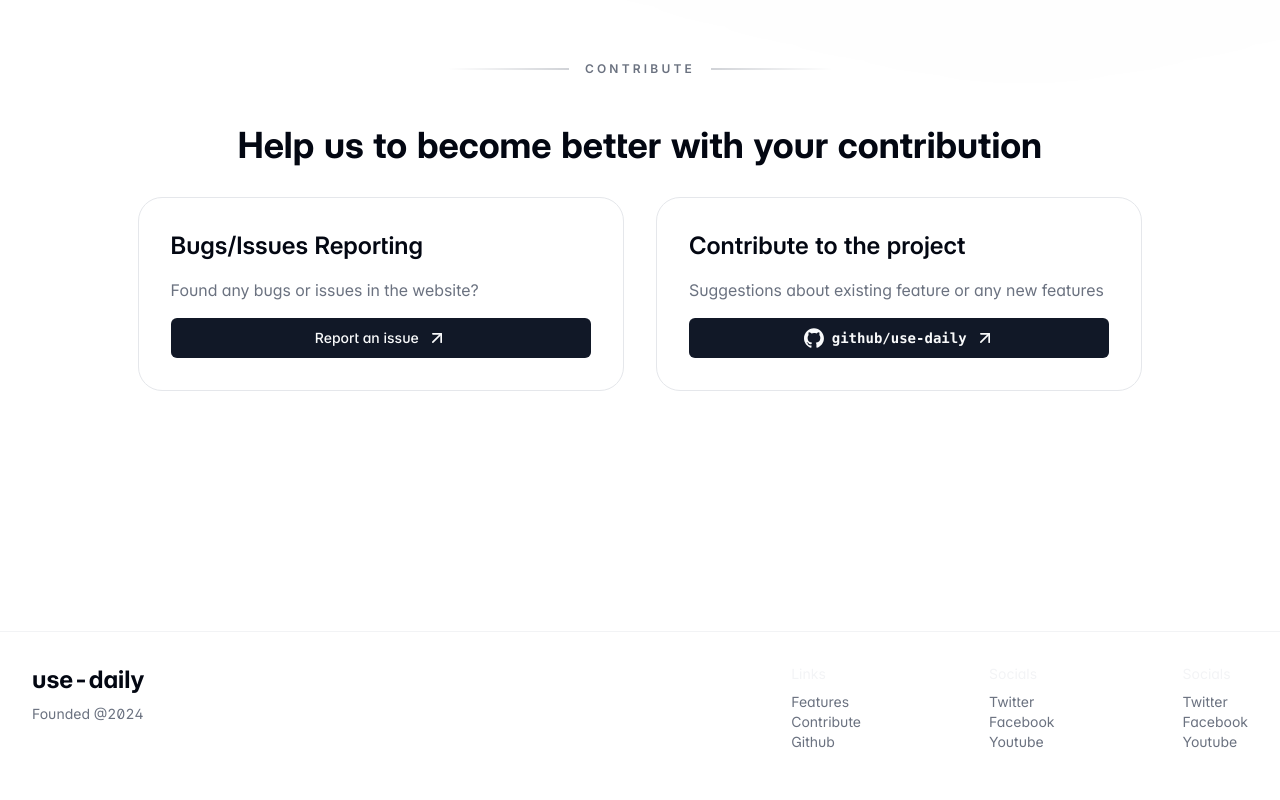
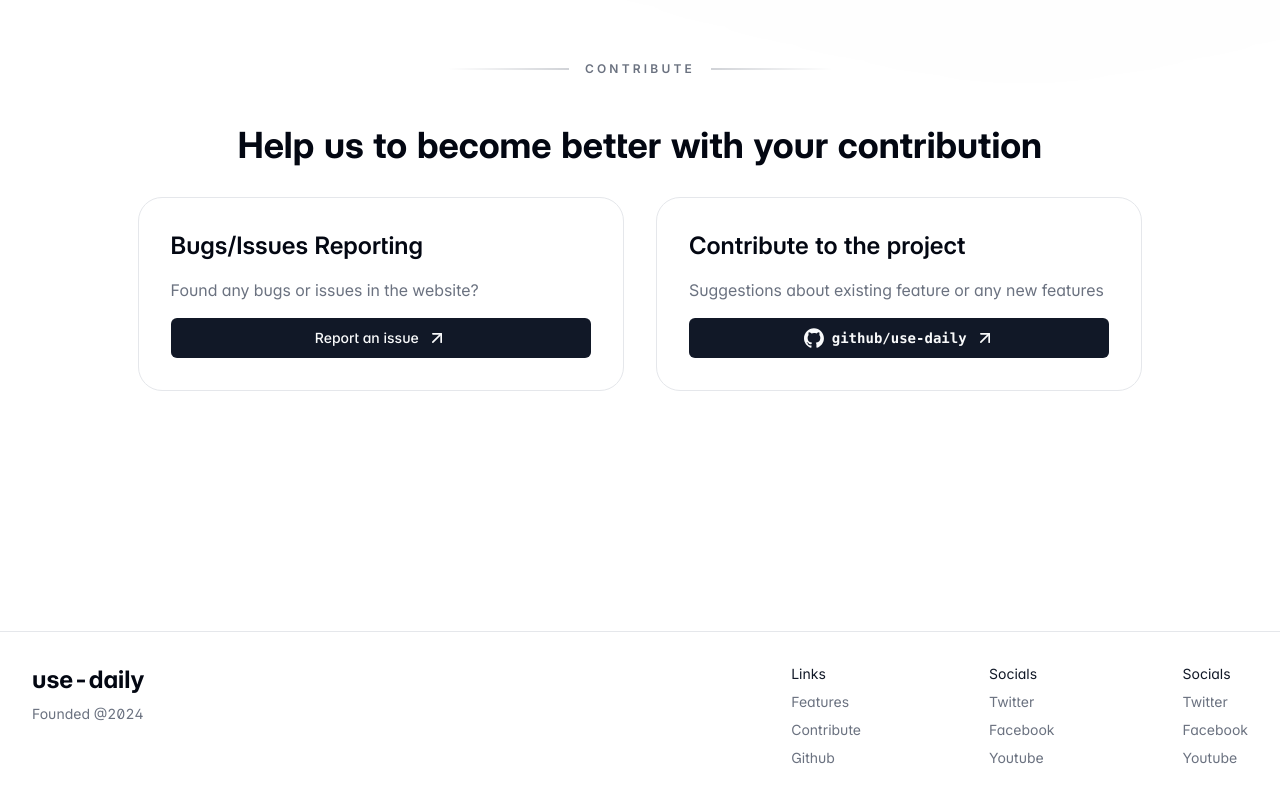
Before and after one commit to seuristic/use-daily, a React (Vite) app: page / in a window 1280 px wide. Shown: the part 1679-2479 px from the top of the page. Built offline with nearby package versions, Linux system fonts and the light colour scheme.

Commit message:
-- decided to move to Next.js (bad UX with Vite) --

```diff
--- a/package.json
+++ b/package.json
@@ -18,7 +18,7 @@
     "@tanstack/react-query": "^5.59.16",
     "class-variance-authority": "^0.7.0",
     "clsx": "^2.1.1",
-    "firebase": "^10.14.0",
+    "firebase": "^11.0.1",
     "lucide-react": "^0.447.0",
     "react": "^18.3.1",
     "react-dom": "^18.3.1",
--- a/src/app/routes/auth/login.tsx
+++ b/src/app/routes/auth/login.tsx
@@ -1,6 +1,5 @@
-"use client"
+/* eslint-disable @typescript-eslint/no-unused-vars */
 
-import { useState } from "react"
 import { Button } from "@/components/ui/button"
 import {
   Card,
@@ -11,20 +10,38 @@ import {
   CardTitle,
 } from "@/components/ui/card"
 import { Icons } from "@/components/ui/icons"
+import { useState } from "react"
+import { signInWithPopup } from "firebase/auth"
+import { auth, provider } from "@/configs/firebase"
 
-export const LoginRoute = () => {
+export function LoginRoute() {
   const [isLoading, setIsLoading] = useState<boolean>(false)
+  const [error, setError] = useState<string | null>(null)
 
-  const handleGoogleLogin = async () => {
+  const signInWithGoogle = async () => {
     setIsLoading(true)
     try {
-      await new Promise((resolve) => setTimeout(resolve, 2000))
-      console.log("Google login initiated")
-    } catch (error) {
-      console.error("Login failed", error)
+      const response = await signInWithPopup(auth, provider)
+      console.log(
+        "Successfully authenticated with user details:",
+        response.user,
+      )
+    } catch (e: unknown) {
+      setError((e as Error).message as string)
     } finally {
       setIsLoading(false)
     }
+  }
+  if (error) {
+    return (
+      <div className="text-destructive-foreground">
+        Error occurred in authentication setup with Google
+      </div>
+    )
+  }
+
+  if (isLoading) {
+    return <div className="">Loader</div>
   }
 
   return (
@@ -39,7 +56,7 @@ export const LoginRoute = () => {
         <CardContent className="flex justify-center">
           <Button
             variant="outline"
-            onClick={handleGoogleLogin}
+            onClick={signInWithGoogle}
             disabled={isLoading}
           >
             {isLoading ? (
--- a/src/app/routes/auth/signup.tsx
+++ b/src/app/routes/auth/signup.tsx
@@ -10,17 +10,23 @@ import {
 } from "@/components/ui/card"
 import { Icons } from "@/components/ui/icons"
 import { Link } from "react-router-dom"
+import { GoogleAuthProvider, signInWithPopup } from "firebase/auth"
+import { auth } from "@/configs/firebase"
 
 export const SignupRoute = () => {
   const [isLoading, setIsLoading] = useState<boolean>(false)
+  // eslint-disable-next-line @typescript-eslint/no-unused-vars
+  const [error, setError] = useState<string | null>(null)
 
-  const handleGoogleSignup = async () => {
+  // eslint-disable-next-line @typescript-eslint/no-unused-vars
+  const signInWithGoogle = async () => {
     setIsLoading(true)
     try {
-      await new Promise((resolve) => setTimeout(resolve, 2000))
-      console.log("Google signup initiated")
-    } catch (error) {
-      console.error("Signup failed", error)
+      const provider = new GoogleAuthProvider()
+      await signInWithPopup(auth, provider)
+      // success
+    } catch (e: unknown) {
+      setError((e as Error).message as string)
     } finally {
       setIsLoading(false)
     }
@@ -40,7 +46,7 @@ export const SignupRoute = () => {
         <CardContent className="flex justify-center">
           <Button
             variant="outline"
-            onClick={handleGoogleSignup}
+            onClick={signInWithGoogle}
             disabled={isLoading}
           >
             {isLoading ? (
--- a/src/app/routes/landing.tsx
+++ b/src/app/routes/landing.tsx
@@ -201,7 +201,7 @@ export function LandingRoute() {
       </div>
 
       {/* Footer */}
-      <footer className="mt-40 w-full border-t border-border/50 text-sm">
+      <footer className="mt-40 w-full border-t border-border text-sm">
         <div className="mx-auto max-w-screen-xl px-4 py-4 md:px-8 md:py-8">
           <div className="flex flex-wrap gap-16 md:flex-row md:gap-32">
             <div className="flex w-full flex-shrink-0 flex-col gap-2 md:w-fit">
@@ -211,27 +211,45 @@ export function LandingRoute() {
               <p className="text-muted-foreground">Founded @2024</p>
             </div>
             <div className="flex flex-col gap-2 md:ml-auto">
-              <span className="text-muted">Links</span>
-              <ul className="text-muted-foreground">
-                <li className="">Features</li>
-                <li className="">Contribute</li>
-                <li className="">Github</li>
+              <span className="text-secondary-foreground">Links</span>
+              <ul className="space-y-2 text-muted-foreground">
+                <li>
+                  <Link to="#feature">Features</Link>
+                </li>
+                <li>
+                  <Link to="#feature">Contribute</Link>
+                </li>
+                <li>
+                  <Link to="#feature">Github</Link>
+                </li>
               </ul>
             </div>
             <div className="flex flex-col gap-2">
-              <span className="text-muted">Socials</span>
-              <ul className="text-muted-foreground">
-                <li className="">Twitter</li>
-                <li className="">Facebook</li>
-                <li className="">Youtube</li>
+              <span className="text-secondary-foreground">Socials</span>
+              <ul className="space-y-2 text-muted-foreground">
+                <li>
+                  <Link to="#feature">Twitter</Link>
+                </li>
+                <li>
+                  <Link to="#feature">Facebook</Link>
+                </li>
+                <li>
+                  <Link to="#feature">Youtube</Link>
+                </li>
               </ul>
             </div>
             <div className="flex flex-col gap-2">
-              <span className="text-muted">Socials</span>
-              <ul className="text-muted-foreground">
-                <li className="">Twitter</li>
-                <li className="">Facebook</li>
-                <li className="">Youtube</li>
+              <span className="text-secondary-foreground">Socials</span>
+              <ul className="space-y-2 text-muted-foreground">
+                <li>
+                  <Link to="#feature">Twitter</Link>
+                </li>
+                <li>
+                  <Link to="#feature">Facebook</Link>
+                </li>
+                <li>
+                  <Link to="#feature">Youtube</Link>
+                </li>
               </ul>
             </div>
           </div>
--- a/src/configs/firebase.ts
+++ b/src/configs/firebase.ts
@@ -1,11 +1,12 @@
 import { initializeApp } from "firebase/app"
 import { getAnalytics } from "firebase/analytics"
+import { getAuth, GoogleAuthProvider } from "firebase/auth"
 
 const firebaseConfig = {
   apiKey: "AIzaSyC4TsXKeJpLLRSuhJBmDh7nyyOhd_CVgKY",
   authDomain: "use-daily.firebaseapp.com",
   projectId: "use-daily",
-  storageBucket: "use-daily.appspot.com",
+  storageBucket: "use-daily.firebasestorage.app",
   messagingSenderId: "69998984814",
   appId: "1:69998984814:web:ada7e63e6d404e8a8a307f",
   measurementId: "G-EE3D2QJB5H",
@@ -13,3 +14,5 @@ const firebaseConfig = {
 
 export const app = initializeApp(firebaseConfig)
 export const analytics = getAnalytics(app)
+export const auth = getAuth(app)
+export const provider = new GoogleAuthProvider()
--- /dev/null
+++ b/src/lib/auth.ts
@@ -0,0 +1,25 @@
+import { signInWithPopup } from "firebase/auth"
+import { auth, provider } from "@/configs/firebase"
+import { useState } from "react"
+
+export const useAuth = () => {
+  const [isLoading, setIsLoading] = useState<boolean>(false)
+  const [error, setError] = useState<string | null>(null)
+
+  const signInWithGoogle = async () => {
+    setIsLoading(true)
+    try {
+      const response = await signInWithPopup(auth, provider)
+      console.log(
+        "Successfully authenticated with user details:",
+        response.user,
+      )
+    } catch (e: unknown) {
+      setError((e as Error).message as string)
+    } finally {
+      setIsLoading(false)
+    }
+  }
+
+  return { user: "", isLoading, error, signInWithGoogle }
+}
```
Also changed, not shown: 1 other file (tests, documents, lock files or other folders).
